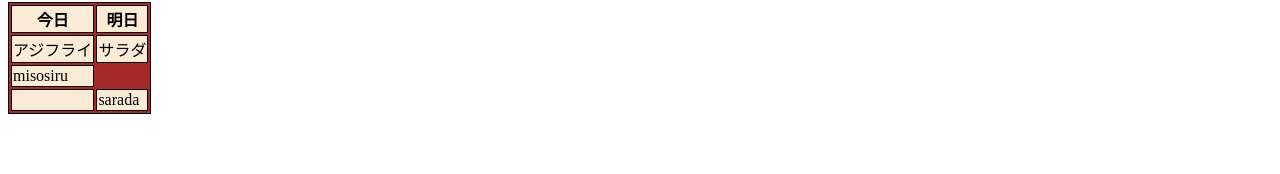
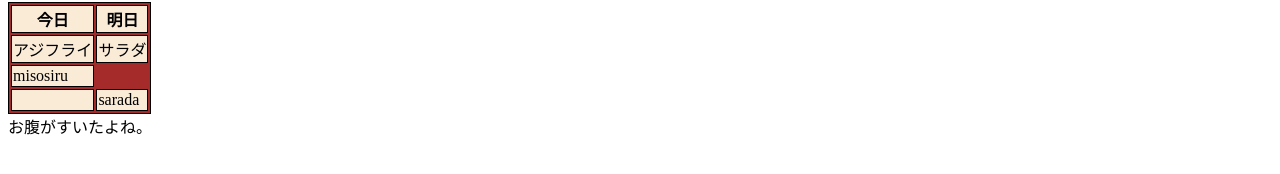
Before and after one commit to tanakamoto/0401, a plain HTML site: page index.html in a window 1280 px wide. Shown: the part 248-422 px from the top of the page. Drawn offline with Linux system fonts and the light colour scheme.

Commit message:
お腹がすいたよね

```diff
--- a/index.html
+++ b/index.html
@@ -35,10 +35,10 @@
                <tr>
                    <td>misosiru</td></tr>
                <td></td> <td>sarada</td>
-
-
         </table>
     </section>
-    <section></section>
+    <section>
+        お腹がすいたよね。
+    </section>
 </body>
 </html>
```
